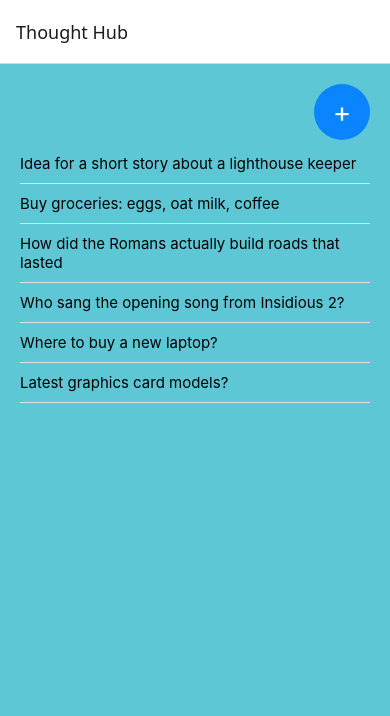
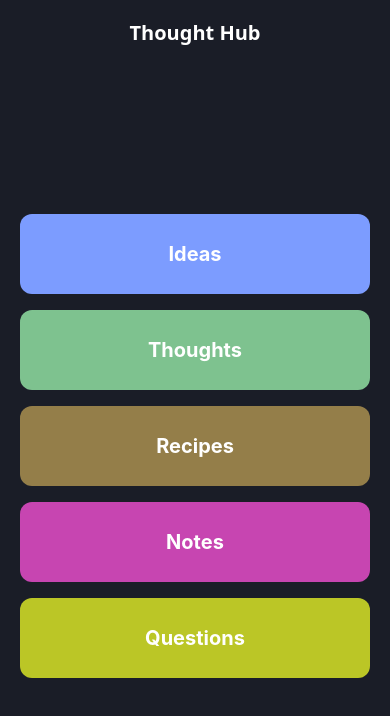
Before and after one commit to colobusbiscuits/MyThoughtsApp, a React Native app: screen /Landing in a window 390 px wide. Shown: the top 716 px of the page. Built offline with nearby package versions, Linux system fonts and the light colour scheme.

Commit message:
26/08/2026 22:14 updated changed collur, added landing screen

```diff
--- a/App.tsx
+++ b/App.tsx
@@ -2,26 +2,29 @@
 import { useState } from 'react';
 import { NavigationContainer } from '@react-navigation/native';
 import { createNativeStackNavigator } from '@react-navigation/native-stack';
+import LandingScreen from './screens/LandingScreen';
 import HomeScreen from './screens/HomeScreen';
 import DetailScreen from './screens/DetailScreen';
 import AddThoughtScreen from './screens/AddThoughtScreen';
-import type { RootStackParamList, Thought } from './screens/types';
+import type { RootStackParamList, Thought, Category } from './screens/types';
 
 const Stack = createNativeStackNavigator<RootStackParamList>();
 
 export default function App() {
 
   const [thoughts, setThoughts] = useState<Thought[]>([
-    { id: '1', title: 'Idea for a short story about a lighthouse keeper', details: '' },
-    { id: '2', title: 'Buy groceries: eggs, oat milk, coffee', details: ''},
-    { id: '3', title: 'How did the Romans actually build roads that lasted', details: '' },
-    { id: '4', title: 'Who sang the opening song from Insidious 2?', details: '' },
-    { id: '5', title: 'Where to buy a new laptop?', details: '' },
-    { id: '6', title: 'Latest graphics card models?', details: '' },
+    { id: '1', title: 'Idea for a short story about a lighthouse keeper', details: '', category: 'Ideas' },
+    { id: '2', title: 'Buy groceries: eggs, oat milk, coffee', details: '', category: 'Notes' },
+    { id: '3', title: 'How did the Romans actually build roads that lasted', details: '', category: 'Thoughts' },
+    { id: '4', title: 'Who sang the opening song from Insidious 2?', details: '', category: 'Questions' },
+    { id: '5', title: 'Where to buy a new laptop?', details: '', category: 'Questions' },
+    { id: '6', title: 'Latest graphics card models?', details: '', category: 'Questions' },
   ]);
 
-const addThought = (title: string) => {
-    setThoughts((current) => [...current, { id: Date.now().toString(), title, details: '' }]);
+  const addThought = (title: string, category: Category) => {
+    setThoughts((current) =>
+      [...current,
+      { id: Date.now().toString(), title, details: '', category }]);
   };
 
   const updateDetails = (thoughtId: string, details: string) => {
@@ -32,14 +35,38 @@ const addThought = (title: string) => {
 
   return (
     <NavigationContainer>
-      <Stack.Navigator>
-        <Stack.Screen name="Home" options={{ title: 'Thought Hub' }}>
+      <Stack.Navigator
+        initialRouteName="Landing"
+        screenOptions={{
+          headerStyle: { backgroundColor: '#1a1d27' },
+          headerTintColor: '#fff',
+          headerTitleStyle: { fontWeight: '700', fontSize: 20 },
+          headerTitleAlign: 'center',
+          headerShadowVisible: false,
+        }}
+      >
+        <Stack.Screen name="Landing" component={LandingScreen} options={{ title: 'Thought Hub' }} />
+        <Stack.Screen
+          name="CategoryList"
+          options={({ route }) => ({ title: route.params.category })}
+        >
           {(props) => <HomeScreen {...props} thoughts={thoughts} />}
         </Stack.Screen>
-        <Stack.Screen name="Detail" options={{ title: 'Thought' }}>
-          {(props) => <DetailScreen {...props} thoughts={thoughts} updateDetails={updateDetails} />}
-        </Stack.Screen>
-        <Stack.Screen name="AddThought" options={{ title: 'New Thought' }}>
+
+       <Stack.Screen
+    name="Detail"
+    options={({ route }) => {
+        const thought = thoughts.find((t) => t.id === route.params.thoughtId);
+        return { title: thought ? thought.category : 'Thought' };
+    }}
+>
+    {(props) => <DetailScreen {...props} thoughts={thoughts} updateDetails={updateDetails} />}
+</Stack.Screen>
+
+        <Stack.Screen
+          name="AddThought"
+          options={({ route }) => ({ title: `New ${route.params.category.slice(0, -1)}` })}
+        >
           {(props) => <AddThoughtScreen {...props} addThought={addThought} />}
         </Stack.Screen>
       </Stack.Navigator>
--- a/screens/AddThoughtScreen.tsx
+++ b/screens/AddThoughtScreen.tsx
@@ -1,18 +1,19 @@
 import {useState} from 'react';
 import { Pressable, StyleSheet, Text, TextInput, View } from 'react-native';
 import type { NativeStackScreenProps } from '@react-navigation/native-stack';
-import type { RootStackParamList } from './types';
+import type { RootStackParamList, Thought, Category } from './types';
 
 type Props = NativeStackScreenProps<RootStackParamList, 'AddThought'> & {
-    addThought: (title: string) => void;
+    addThought: (title: string, category: Category) => void;
 };
 
-export default function AddThoughtScreen({ navigation, addThought }: Props) {
+export default function AddThoughtScreen({ navigation, route, addThought }: Props) {
+    const { category } = route.params;
     const [text, setText] = useState('');
 
     const save = () => {
         if (!text.trim()) return;
-        addThought(text.trim());
+        addThought(text.trim(), category);
         navigation.goBack();
     };
 
@@ -21,7 +22,7 @@ export default function AddThoughtScreen({ navigation, addThought }: Props) {
             <TextInput
             value={text}
             onChangeText={setText}
-            placeholder="What's on your mind?"
+            placeholder={`New ${category.toLowerCase()}...`}
             placeholderTextColor = "#888"
             style={styles.input}
             multiline
@@ -34,7 +35,7 @@ export default function AddThoughtScreen({ navigation, addThought }: Props) {
     );
 }
     const styles = StyleSheet.create({
-        container: { flex: 1, padding: 20 },
+        container: { flex: 1, padding: 20 , backgroundColor: '#1a1d27'},
         input: {
             minHeight: 120,
             borderWidth: 1,
@@ -43,6 +44,7 @@ export default function AddThoughtScreen({ navigation, addThought }: Props) {
             padding: 12,
             fontSize: 16,
             textAlignVertical: 'top',
+            color: '#fff'
         },
         saveButton: {
             marginTop: 16,
--- a/screens/DetailScreen.tsx
+++ b/screens/DetailScreen.tsx
@@ -42,11 +42,11 @@ export default function DetailScreen({ route, thoughts, updateDetails }: Props)
 }
 
 const styles = StyleSheet.create({
-    container: { flex: 1, padding: 20 },
-    title: { fontSize: 20, fontWeight: '600', marginBottom: 12 },
+    container: { flex: 1, padding: 20 , backgroundColor: '#1a1d27'},
+    title: { fontSize: 20, fontWeight: '600', marginBottom: 12, color: '#fff'},
     detailsInput: {
         flex: 1,
         fontSize: 15,
-        color: '#222',
+        color: '#ffffff',
     },
 });
--- a/screens/HomeScreen.tsx
+++ b/screens/HomeScreen.tsx
@@ -4,27 +4,31 @@ import { StatusBar } from 'expo-status-bar';
 import { NativeStackScreenProps } from '@react-navigation/native-stack';
 import type { RootStackParamList, Thought } from './types';
 
-type Props = NativeStackScreenProps<RootStackParamList, 'Home'> & {
+type Props = NativeStackScreenProps<RootStackParamList, 'CategoryList'> & {
   thoughts: Thought[];
 };
 
-export default function HomeScreen({ navigation, thoughts }: Props) {
+export default function HomeScreen({ navigation, route, thoughts }: Props) {
+  const { category } = route.params;
+  const filtered = thoughts.filter((t) => t.category === category);
 
   return (
     <View style={styles.container}>
       <FlatList
-      data = {thoughts}
+        data={filtered}
         keyExtractor={(item) => item.id}
         style={styles.list}
         contentContainerStyle={styles.listContent}
-      renderItem={({ item}) => (
+        renderItem={({ item }) => (
           <Pressable onPress={() => navigation.navigate('Detail', { thoughtId: item.id })}>
             <Text style={styles.thoughtItem}>{item.title}</Text>
           </Pressable>
         )}
       />
       <StatusBar style="auto" />
-      <Pressable style={styles.fab} onPress={() => navigation.navigate('AddThought')}>
+      <Pressable
+        style={styles.fab}
+        onPress={() => navigation.navigate('AddThought', { category })}>
         <Text style={styles.fabText}>+</Text>
       </Pressable>
     </View>
@@ -34,7 +38,7 @@ export default function HomeScreen({ navigation, thoughts }: Props) {
 const styles = StyleSheet.create({
   container: {
     flex: 1,
-    backgroundColor: '#21b6cab6',
+    backgroundColor: '#1a1d27',
     alignItems: 'center',
     justifyContent: 'flex-start',
     paddingTop: 60,
@@ -54,13 +58,14 @@ const styles = StyleSheet.create({
     width: '100%',
   },
   listContent: {
-    paddingHorizontal: 20
+    paddingHorizontal: 20,
   },
   thoughtItem: {
     fontSize: 15,
     paddingVertical: 10,
     borderBottomWidth: 1,
     borderBottomColor: '#e0e0e0',
+    color: '#fff'
   },
   fab: {
     position: 'absolute',
--- /dev/null
+++ b/screens/LandingScreen.tsx
@@ -0,0 +1,45 @@
+import { Pressable, StyleSheet, Text, View } from 'react-native';
+import type { NativeStackScreenProps } from '@react-navigation/native-stack';
+import type { RootStackParamList, Category } from './types';
+
+type Props = NativeStackScreenProps<RootStackParamList, 'Landing'>
+
+const SECTIONS: {key: Category; color: string }[] = [
+    { key: 'Ideas', color: '#7C9CFF'},
+    { key: 'Thoughts', color: '#7ec28f'},
+    { key: 'Recipes', color: '#947e49'},
+    { key: 'Notes', color: '#c745b1'},
+    { key: 'Questions', color: '#c7d326ee'},
+];
+
+export default function LandingScreen({ navigation }: Props) {
+    return (
+        <View style = {styles.container}>
+            {SECTIONS.map((section) => (
+                <Pressable
+                key={section.key}
+                style={({ pressed }) => [
+                    styles.card,
+                    { backgroundColor: section.color, opacity: pressed ? 0.75 : 1 },
+                ]}
+
+                onPress={() => navigation.navigate('CategoryList', { category: section.key})}
+                >
+                    <Text style={styles.cardText}>{section.key}</Text>
+            </Pressable>
+            ))}
+        </View>
+    );
+}
+
+const styles = StyleSheet.create({
+    container: { flex: 1, padding: 20, justifyContent: 'center', backgroundColor: '#1a1d27'},
+    card: {
+        borderRadius: 12,
+        paddingVertical: 28,
+        alignItems: 'center',
+        marginBottom: 16,
+    },
+
+    cardText: { color: '#fff', fontSize: 20, fontWeight: '700'},
+});
```
Also changed, not shown: screens/types.ts (+6 -2 lines). Lines whose indentation alone changed are shown as unchanged.
